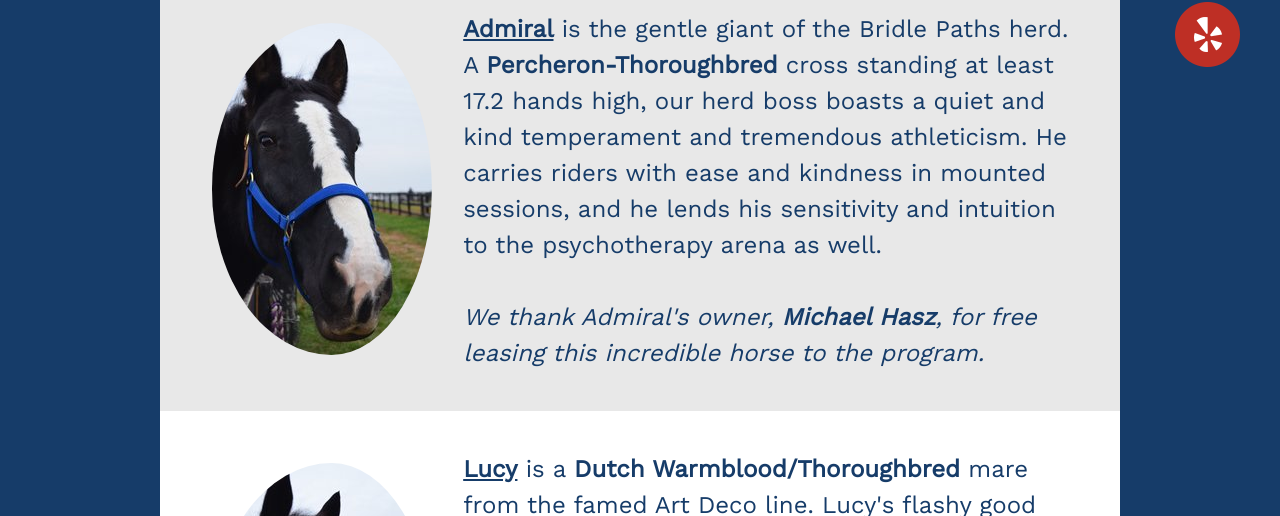
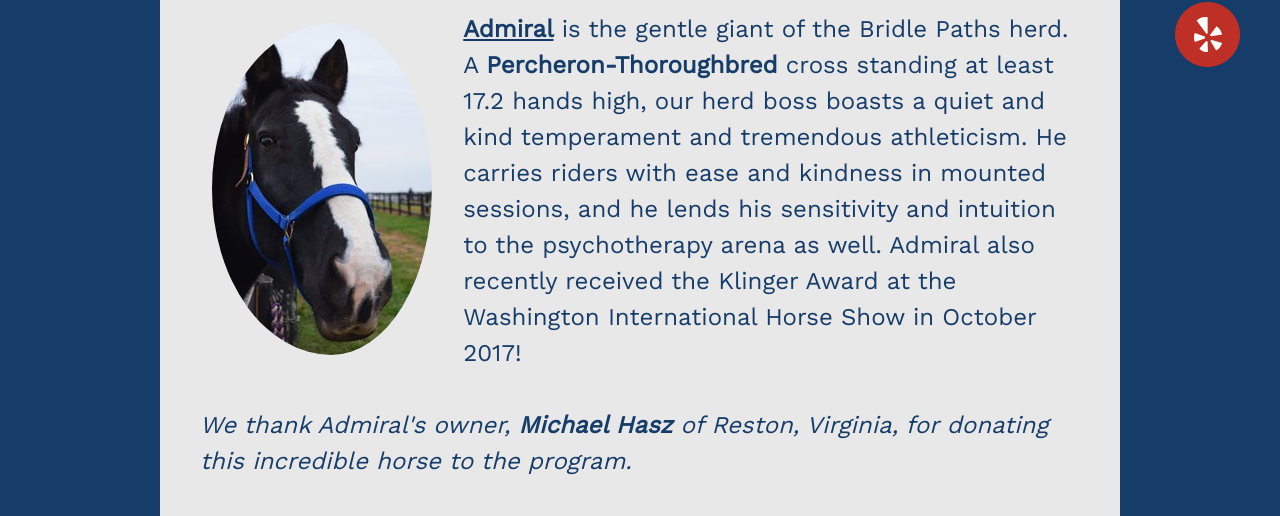
Before and after one commit to meganwlin/BridlePaths-Website, a plain HTML site: page horses.html in a window 1280 px wide. Shown: the part 238-754 px from the top of the page. Drawn offline with nearby package versions, Linux system fonts and the light colour scheme.

Commit message:
admiral update

```diff
--- a/horses.html
+++ b/horses.html
@@ -270,7 +270,7 @@
             <!-- Admiral -->
             <td style="padding:5vmin;"><img src="images/Horse Head Shots/admiral.JPG" style="float:left;border-radius:50%;max-width:30vmin;margin:1.5vmin;padding-right:1.5vw;" />
               <u><b>Admiral</b></u> is the gentle giant of the Bridle Paths herd. A <b>Percheron-Thoroughbred</b> cross standing at least 17.2 hands high, our herd boss boasts a quiet and kind temperament and tremendous athleticism. He carries riders
-              with ease and kindness in mounted sessions, and he lends his sensitivity and intuition to the psychotherapy arena as well. <br><br><i>We thank Admiral's owner, <b>Michael Hasz</b>, for free leasing this incredible horse to the program.</i></td>
+              with ease and kindness in mounted sessions, and he lends his sensitivity and intuition to the psychotherapy arena as well. Admiral also recently received the <a href="https://www.youtube.com/watch?v=JaXxmY8iINk&t=2s">Klinger Award</a> at the Washington International Horse Show in October 2017! <br><br><i>We thank Admiral's owner, <b>Michael Hasz</b> of Reston, Virginia, for donating this incredible horse to the program.</i></td>
           </tr>
           <!-- Lucy -->
           <tr>
```
